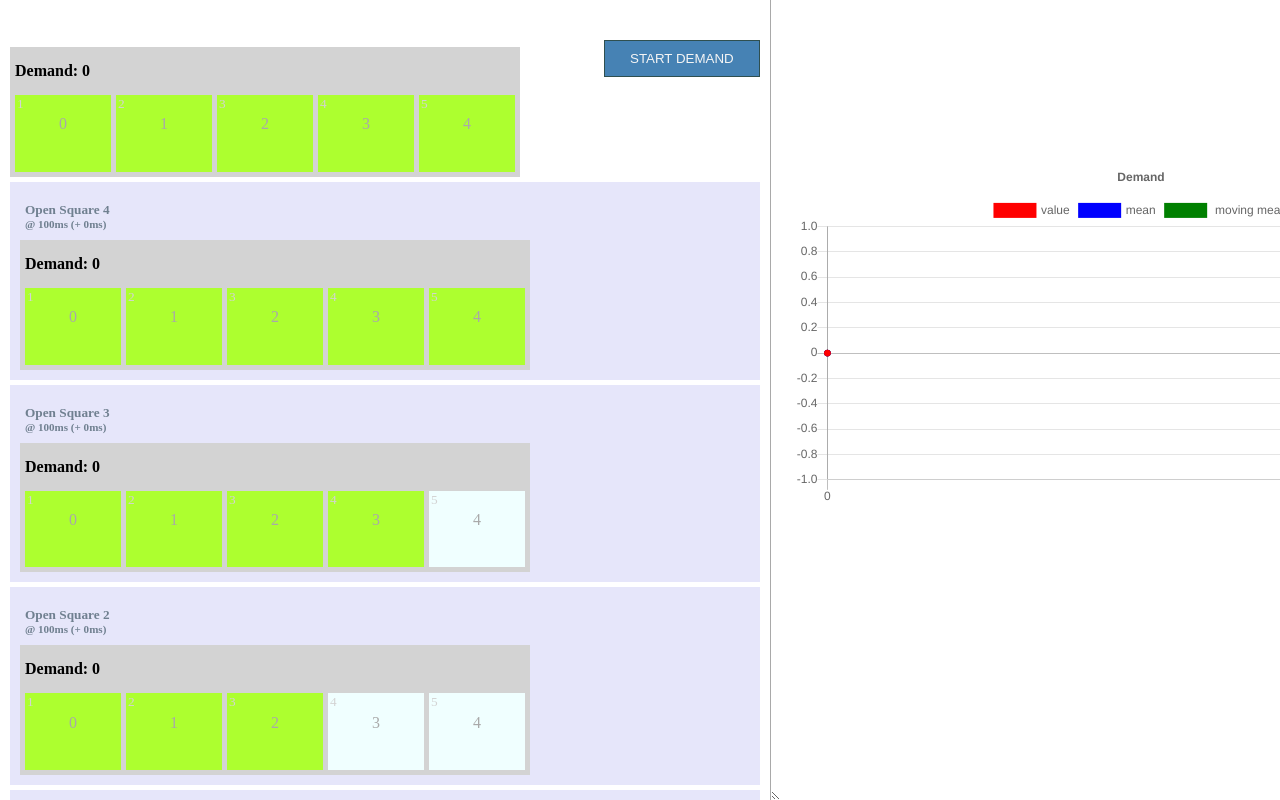
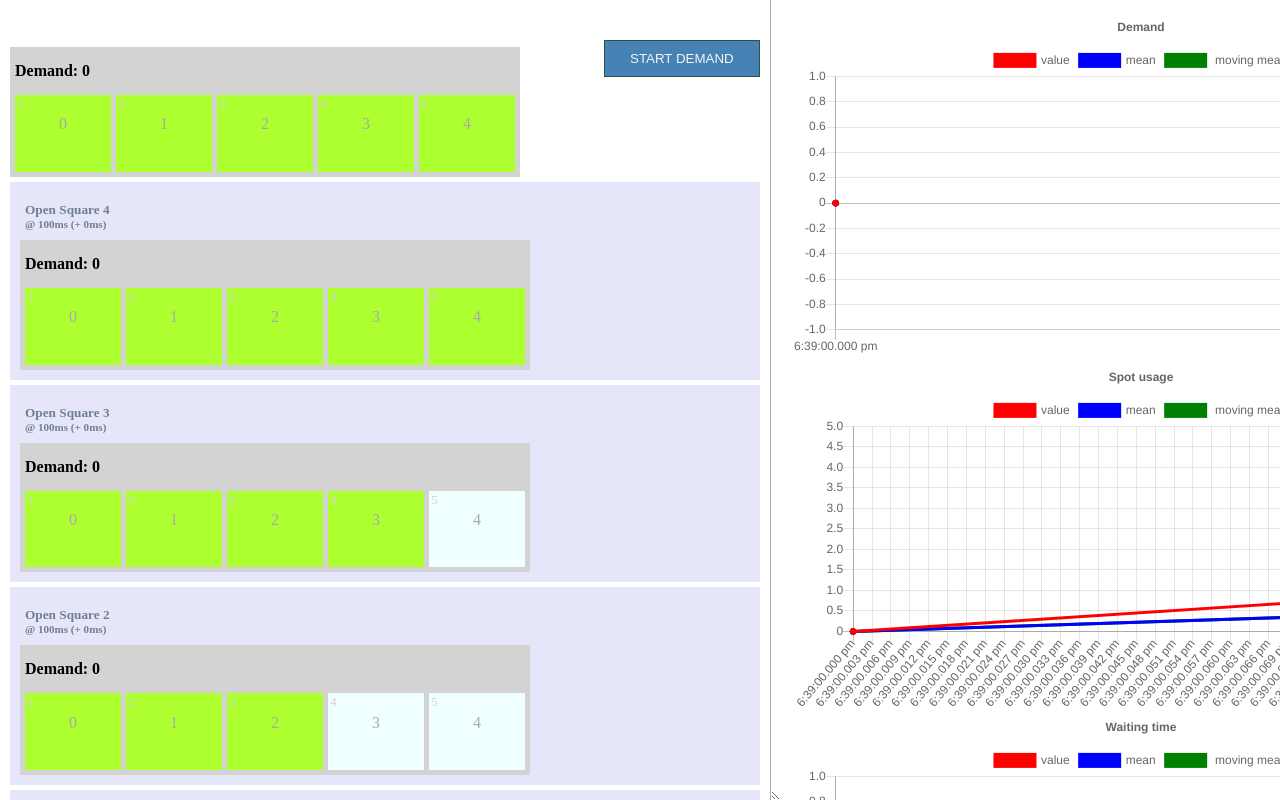
Before and after one commit to EnoahNetzach/hot-cold-poll, a website built with Parcel: page index.html in a window 1280 px wide. Built offline with nearby package versions, Linux system fonts and the light colour scheme.

Commit message:
Add more statistics

```diff
--- a/example/Statistics/index.js
+++ b/example/Statistics/index.js
@@ -10,17 +10,16 @@ const container = document.createElement('div')
 container.className = 'container'
 mirror.appendChild(container)
 
-const demandChartEl = document.createElement('canvas')
-container.appendChild(demandChartEl)
-
-function getChart(name) {
+function getChart(name, time = false) {
   const chartEl = document.createElement('canvas')
   container.appendChild(chartEl)
+
+  const startingTime = new Date()
 
   const chart = new Chart(chartEl, {
     type: 'line',
     data: {
-      labels: [0],
+      labels: [time ? startingTime : 0],
       datasets: [
         {
           backgroundColor: 'red',
@@ -28,6 +27,7 @@ function getChart(name) {
           data: [0],
           fill: false,
           label: 'value',
+          lineTension: 0,
         },
         {
           backgroundColor: 'blue',
@@ -35,6 +35,7 @@ function getChart(name) {
           data: [0],
           fill: false,
           label: 'mean',
+          lineTension: 0,
         },
         {
           backgroundColor: 'green',
@@ -42,19 +43,23 @@ function getChart(name) {
           data: [0],
           fill: false,
           label: ' moving mean',
+          lineTension: 0,
         },
       ],
     },
     options: {
+      animation: {
+        duration: 0,
+      },
+      hover: {
+        animationDuration: 0,
+      },
       responsive: true,
-      title: {
-        display: true,
-        text: name,
-      },
+      responsiveAnimationDuration: 0,
       scales: {
         xAxes: [
           {
-            display: true,
+            type: time ? 'time' : undefined,
             scaleLabel: {
               display: false,
             },
@@ -69,13 +74,19 @@ function getChart(name) {
           },
         ],
       },
+      title: {
+        display: true,
+        text: name,
+      },
     },
   })
 
-  return newValue => {
+  return (passedValue, increment = false) => {
+    const newValue = increment ? chart.data.datasets[0].data.slice(-1)[0] + passedValue : passedValue
+
     const numOfValues = chart.data.labels.length
 
-    chart.data.labels.push(numOfValues)
+    chart.data.labels.push(time ? new Date() : numOfValues)
 
     // values
     chart.data.datasets[0].data.push(newValue)
@@ -92,4 +103,10 @@ function getChart(name) {
   }
 }
 
-export const updateDemandChart = getChart('Demand')
+export const updateDemandChart = getChart('Demand', true)
+
+export const updateSpotUsageChart = getChart('Spot usage', true)
+
+export const updateWaitingTimeChart = getChart('Waiting time', true)
+
+export const updateUsageTimeChart = getChart('Usage time', true)
--- a/example/assets/statistics.css
+++ b/example/assets/statistics.css
@@ -18,6 +18,7 @@
 }
 
 #statistics .container {
+  height: 100%;
   overflow-y: auto;
   pointer-events: all;
 }
--- a/example/index.js
+++ b/example/index.js
@@ -1,7 +1,7 @@
 import ChainPoll from '../lib/ChainPoll'
 import HotColdPoll, { messages as hotColdPollMessages } from '../lib/HotColdPoll'
 import squareCreator, { messages as squareCreatorMessages } from './Square'
-import { updateDemandChart } from './Statistics'
+import { updateDemandChart, updateSpotUsageChart, updateUsageTimeChart, updateWaitingTimeChart } from './Statistics'
 import View, { createTimeSlice, registerDemand, updateDemand } from './View'
 
 const timeout = delay => new Promise(resolve => setTimeout(resolve, delay))
@@ -9,9 +9,13 @@ const timeout = delay => new Promise(resolve => setTimeout(resolve, delay))
 const createSquare = squareCreator(View, (message, id) => {
   switch (message) {
     case squareCreatorMessages.CLOSE:
+      updateSpotUsageChart(-1, true)
       return createTimeSlice(`close square ${id}`)
     case squareCreatorMessages.CREATE:
+      updateSpotUsageChart(1, true)
       return createTimeSlice(`create square ${id}`)
+    case squareCreatorMessages.FINISH:
+      return createTimeSlice(`finish square ${id}`)
     case squareCreatorMessages.OPEN:
       return createTimeSlice(`open square ${id}`)
     case squareCreatorMessages.USE:
@@ -32,6 +36,8 @@ async function run() {
   await poll.init()
 
   const demandPoll = new ChainPoll(async () => {
+    const startWaitingTime = new Date().getTime()
+
     const pid = squareUid++
     const { item: square, release } = await poll.get((message, ...args) => {
       switch (message) {
@@ -46,7 +52,7 @@ async function run() {
           break
         }
         case hotColdPollMessages.REMOVE:
-          createTimeSlice(`remove promise ${pid}`, false)
+          createTimeSlice(`remove promise ${pid}`)
           break
         case hotColdPollMessages.REUSE:
           createTimeSlice(`reuse spot for demand ${pid}`)
@@ -61,16 +67,16 @@ async function run() {
       return pid
     })
 
-    if (!square) {
-      return
-    }
+    const startUsageTime = new Date().getTime()
 
-    square.use(pid).then(() => release(() => square.close()))
+    square
+      .use(pid)
+      .then(() => release(() => square.close()))
+      .then(() => updateUsageTimeChart(new Date().getTime() - startUsageTime))
+
     updateDemandChart(updateDemand(-1))
-
+    updateWaitingTimeChart((startUsageTime - startWaitingTime) / 1000)
     createTimeSlice('decrease demand -1', false)
-
-    await timeout(200)
   })
 
   const createDemand = () => {
```
